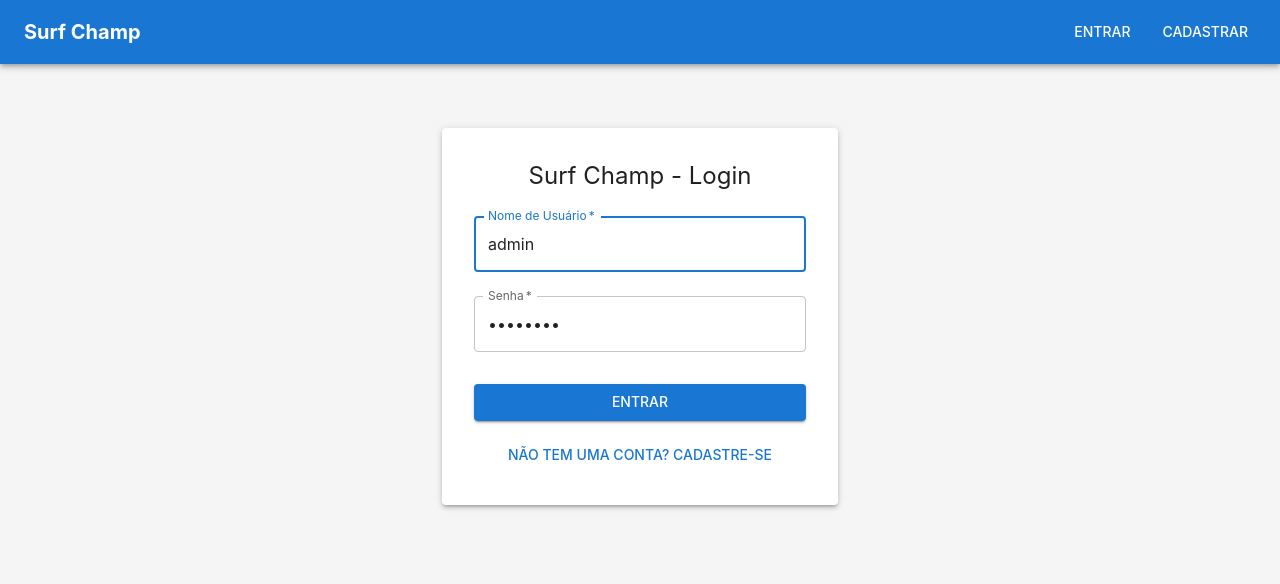
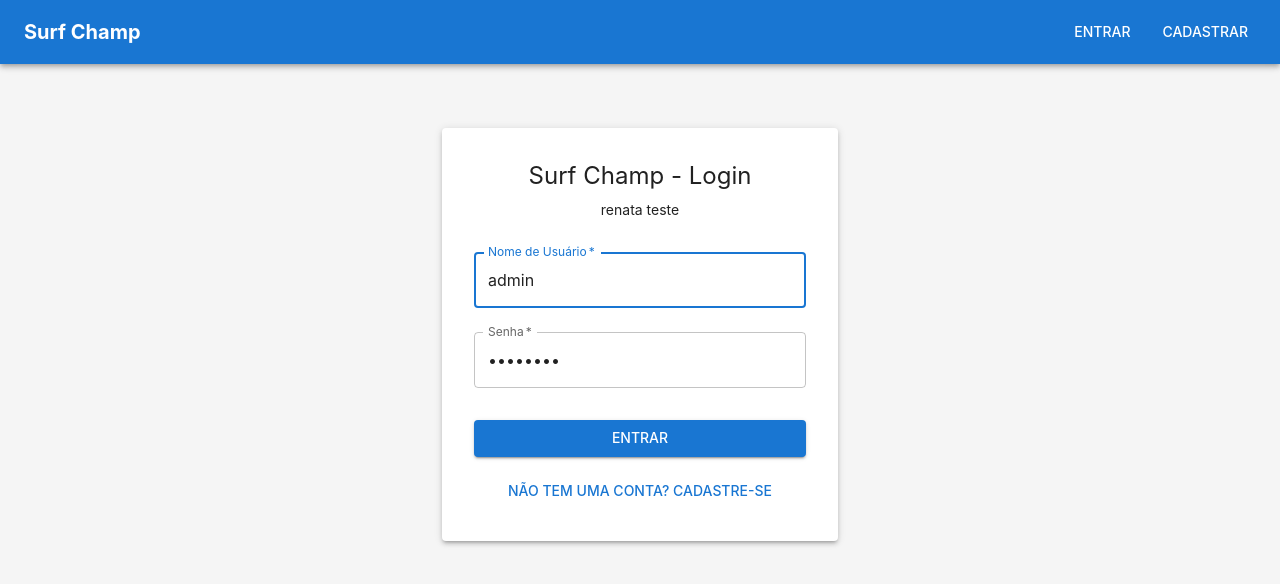
Before and after one commit to renatasch78/surf-champ-app-re, a React (Create React App) app in the folder frontend/: page /login in a window 1280 px wide. Shown: the top 584 px of the page. Built offline with nearby package versions, Linux system fonts and the light colour scheme; no server answers.

Commit message:
Adiciona texto de teste na tela de login

```diff
--- a/frontend/src/components/auth/Login.js
+++ b/frontend/src/components/auth/Login.js
@@ -75,6 +75,9 @@ const Login = () => {
           <Typography component="h1" variant="h5" align="center" gutterBottom>
             Surf Champ - Login
           </Typography>
+          <Typography variant="body2" align="center" sx={{ mb: 2 }}>
+            renata teste
+          </Typography>
 
           {error && (
             <Alert severity="error" sx={{ mb: 2 }}>
```
